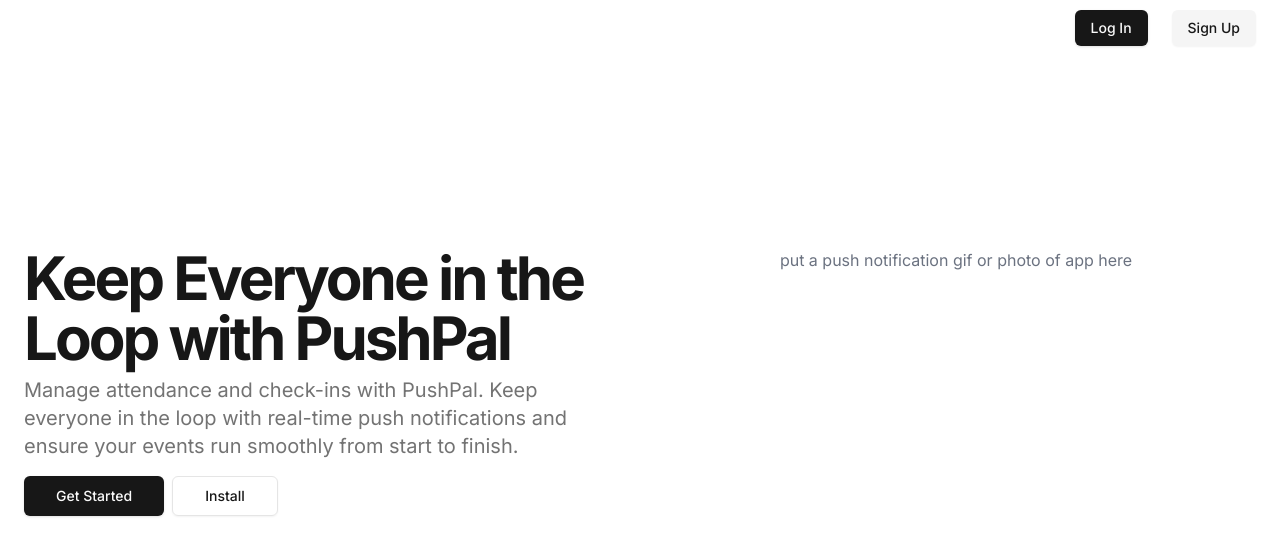
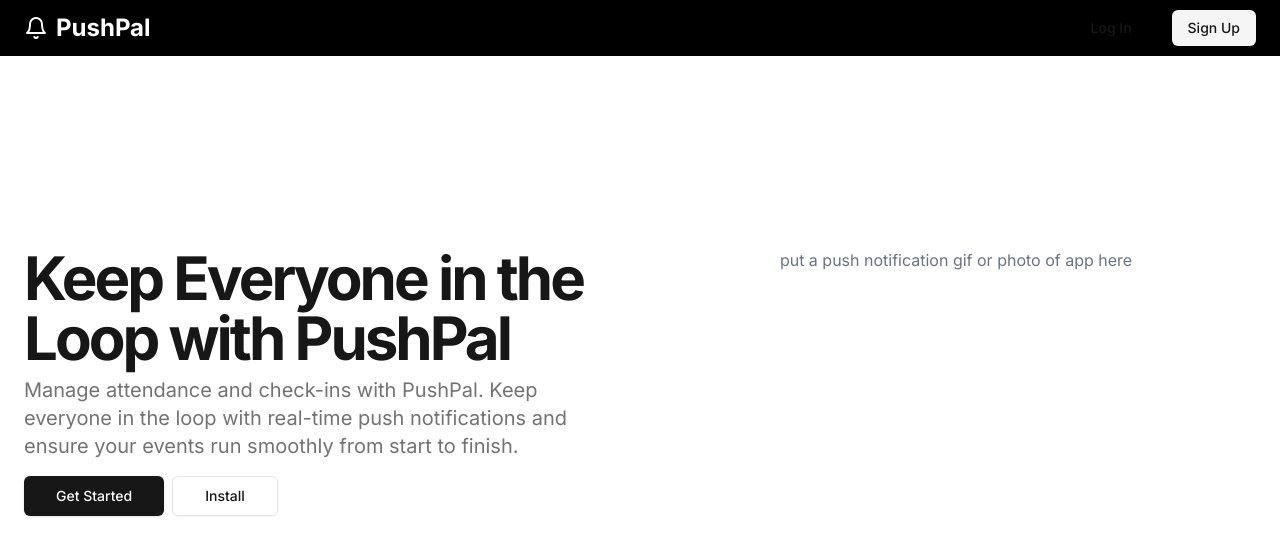
Before and after one commit to torfoes/pushpal, a Next.js app in the folder frontend/: page / in a window 1280 px wide. Shown: the top 556 px of the page. Built offline with nearby package versions, Linux system fonts and the light colour scheme; no server answers.

Commit message:
fixed routes for header and made it more mobile friendly

```diff
--- a/frontend/src/components/Header.tsx
+++ b/frontend/src/components/Header.tsx
@@ -20,7 +20,7 @@ interface HeaderProps {
 
 export default function Header({ session }: HeaderProps) {
     return (
-        <header className="px-4 lg:px-6 h-14 flex items-center justify-between">
+        <header className="px-4 lg:px-6 h-14 flex items-center justify-between bg-black">
             {/* Logo */}
             <Link className="flex items-center justify-center" href="./">
                 <Bell className="h-6 w-6 text-white" />
@@ -28,34 +28,33 @@ export default function Header({ session }: HeaderProps) {
             </Link>
 
             {/* Desktop Navigation */}
-            <nav className="hidden md:flex gap-4 sm:gap-6">
+            <nav className="hidden md:flex gap-4 sm:gap-6 items-center">
                 {session && session.user ? (
                     <AvatarDropdown user={session.user} />
                 ) : (
                     <>
-                        <Link href="./login">
-                            <Button>
-                                Log In
-                            </Button>
+                        <Link href="/login">
+                            <Button variant="ghost">Log In</Button>
                         </Link>
-                        <Link href="./login">
-                            <Button variant="secondary">
-                                Sign Up
-                            </Button>
+                        <Link href="/login">
+                            <Button variant="secondary">Sign Up</Button>
                         </Link>
                     </>
                 )}
             </nav>
 
-            {/* Mobile Menu */}
-            <div className="md:hidden">
+            {/* Mobile Navigation */}
+            <div className="md:hidden flex items-center">
+                {session && session.user ? (
+                    <AvatarDropdown user={session.user} />
+                ) : (
                     <Sheet>
                         <SheetTrigger asChild>
                             <Button variant="ghost" size="icon">
-                            <Menu className="h-6 w-6" />
+                                <Menu className="h-6 w-6 text-white" />
                             </Button>
                         </SheetTrigger>
-                    <SheetContent side="right" className="p-4 bg-black">
+                        <SheetContent side="right" className="p-4 bg-black text-white">
                             <SheetHeader>
                                 <SheetTitle>Menu</SheetTitle>
                                 <SheetClose />
@@ -63,29 +62,30 @@ export default function Header({ session }: HeaderProps) {
                             <nav className="mt-4 flex flex-col gap-4">
                                 <Link
                                     className="text-sm font-medium hover:underline underline-offset-4"
-                                href="./install"
+                                    href="/install"
                                 >
                                     Install
                                 </Link>
                                 <Link
                                     className="text-sm font-medium hover:underline underline-offset-4"
-                                href="./dashboard"
+                                    href="/dashboard"
                                 >
                                     Dashboard
                                 </Link>
-                            <Link href="./login">
-                                <Button>
+                                <Link href="/login">
+                                    <Button variant="ghost" className="w-full">
                                         Log In
                                     </Button>
                                 </Link>
-                            <Link href="./login">
-                                <Button variant="secondary">
+                                <Link href="/login">
+                                    <Button variant="secondary" className="w-full">
                                         Sign Up
                                     </Button>
                                 </Link>
                             </nav>
                         </SheetContent>
                     </Sheet>
+                )}
             </div>
         </header>
     );
```
Lines whose indentation alone changed are shown as unchanged.
